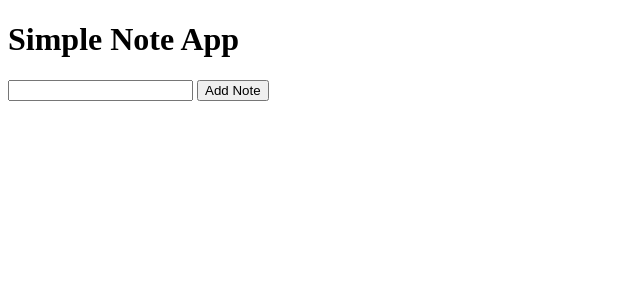
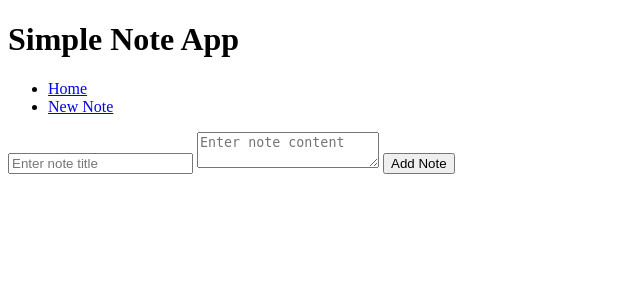
Before and after one commit to JeremVm/SimpleNoteApp, a Flask app: page / in a window 1280 px wide. Shown: the top 300 px of the page, without its empty margins (0-640 px from the left). Run offline with Flask 3, Linux system fonts and the light colour scheme.

Commit message:
Dodano panel menu i opcję dodawania tytułu oraz treści notatki

```diff
--- a/app.py
+++ b/app.py
@@ -1,18 +1,23 @@
-
 from flask import Flask, render_template, request, redirect, url_for
 
 app = Flask(__name__)
+
 notes = []
 
-@app.route('/')
+@app.route('/', methods=['GET', 'POST'])
 def index():
+    if request.method == 'POST':
+        title = request.form['title']
+        content = request.form['content']
+        note = {'title': title, 'content': content}
+        notes.append(note)
+        return redirect(url_for('index'))  # Przeładuj stronę po dodaniu notatki
     return render_template('index.html', notes=notes)
 
-@app.route('/add_note', methods=['POST'])
-def add_note():
-    note = request.form['note']
-    notes.append(note)
-    return redirect(url_for('index'))
+@app.route('/note/<title>')
+def view_note(title):
+    # Kod do wyświetlania pojedynczej notatki
+    return render_template('note.html', title=title)  # Przykładowe wyświetlenie notatki na innej stronie
 
 if __name__ == '__main__':
     app.run(debug=True)
--- a/templates/index.html
+++ b/templates/index.html
@@ -6,13 +6,22 @@
 </head>
 <body>
     <h1>Simple Note App</h1>
-    <form action="/add_note" method="post">
-        <input type="text" name="note">
+    <div class="menu">
+        <!-- Dodaj menu -->
+        <ul>
+            <li><a href="/">Home</a></li>
+	    <li><a href="/new">New Note</a></li>
+            <!-- Dodaj inne opcje menu -->
+        </ul>
+    </div>
+    <form action="/" method="post">
+        <input type="text" name="title" placeholder="Enter note title"> <!-- Dodaj pole na tytuł -->
+        <textarea name="content" placeholder="Enter note content"></textarea> <!-- Dodaj pole na treść notatki -->
         <button type="submit">Add Note</button>
     </form>
     <ul>
         {% for note in notes %}
-        <li>{{ note }}</li>
+            <li><a href="/note/{{ note.title }}">{{ note.title }}</a></li> <!-- Wyświetl notatki po tytule -->
         {% endfor %}
     </ul>
 </body>
```
Also changed, not shown: templates/index.htm (deleted, +0 -19 lines).
